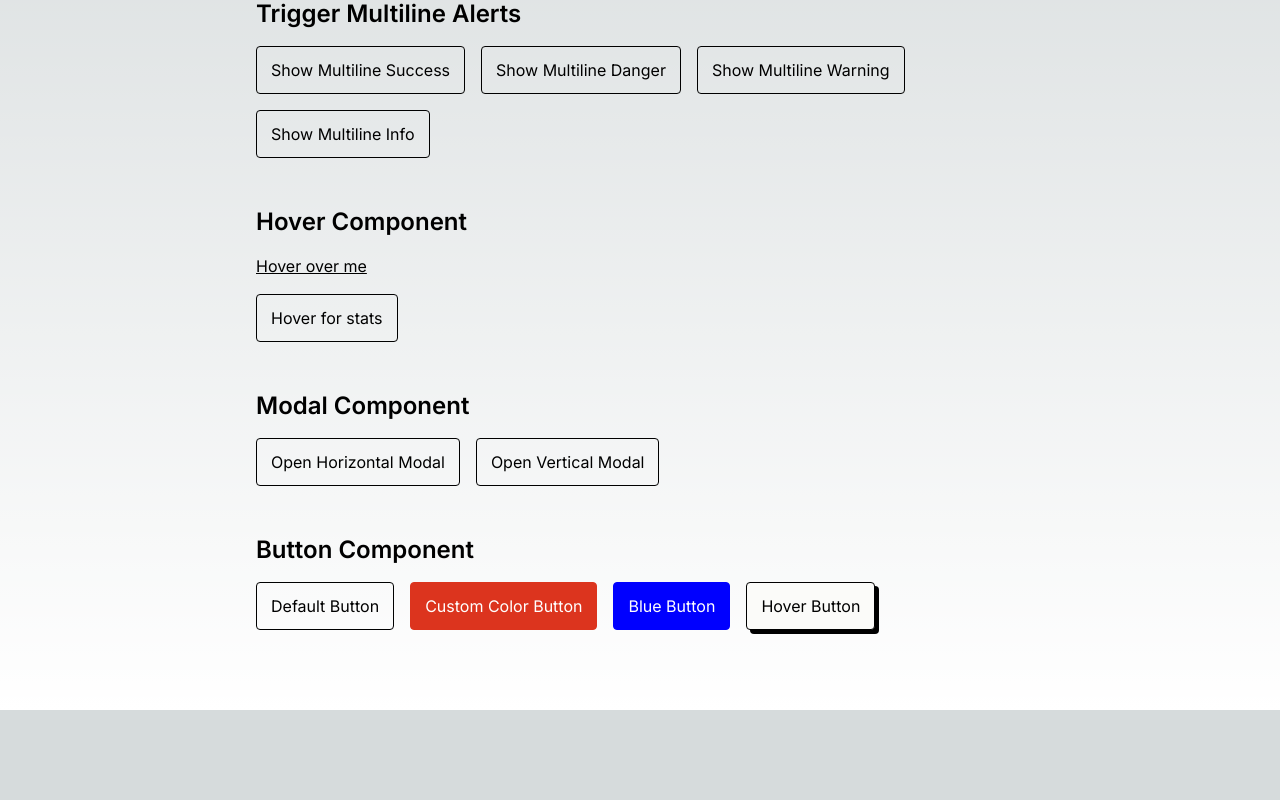
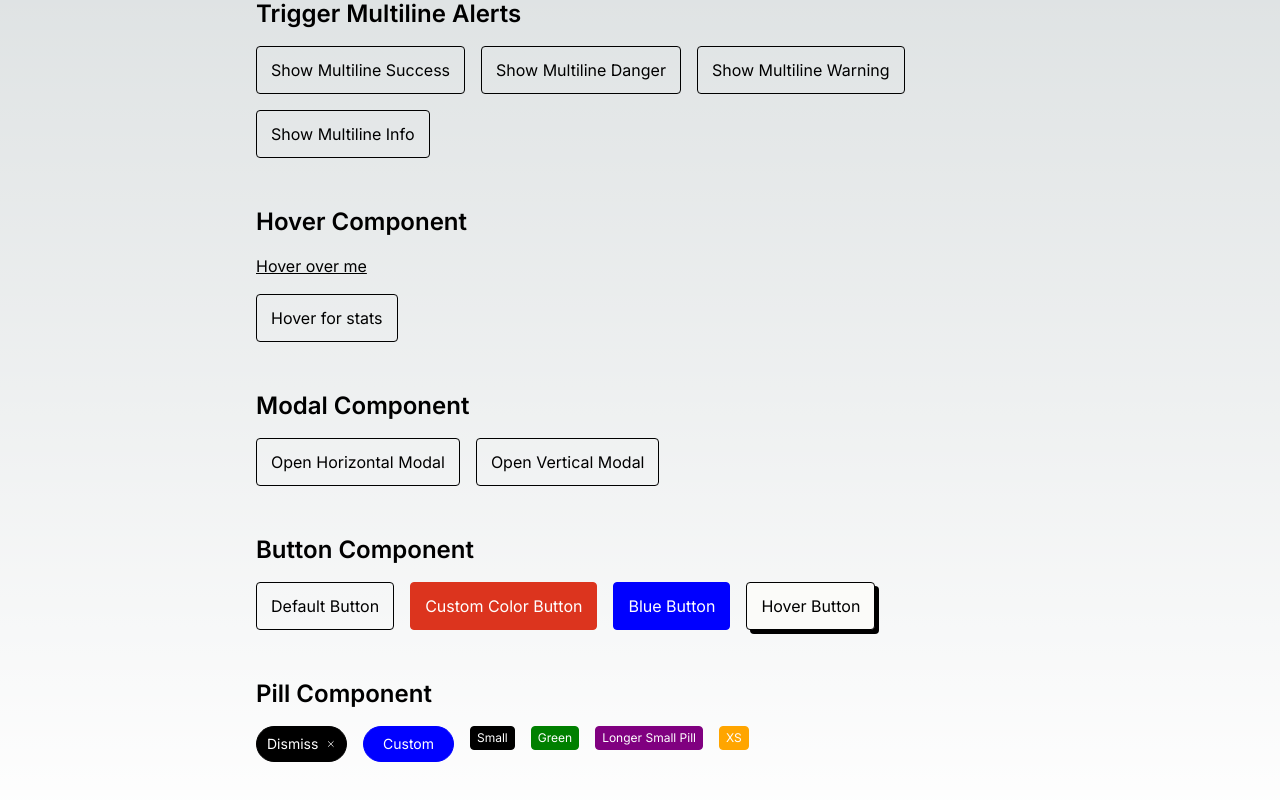
Before and after one commit to m2rads/financial-calendar, a Next.js app: page /playground in a window 1280 px wide. Shown: the part 250-1050 px from the top of the page. Before the commit the page ends 960 px from the top, so only its background shows below. Built offline with nearby package versions, Linux system fonts and the light colour scheme.

Commit message:
add optional hover effect to the pill component

```diff
--- a/app/playground/page.tsx
+++ b/app/playground/page.tsx
@@ -5,6 +5,7 @@ import { Alert, AlertTitle, AlertDescription, AlertProps } from '@/components/ui
 import { Button } from '@/components/ui/button';
 import { Hover } from '@/components/ui/hover';
 import { Modal } from '@/components/ui/modal';
+import { Pill } from '@/components/ui/pill';  // Add this import
 
 export default function Playground() {
   const [alerts, setAlerts] = useState<AlertProps[]>([]);
@@ -120,6 +121,18 @@ export default function Playground() {
           </div>
         </section>
 
+        <section className="space-y-4 mb-12">
+          <h2 className="text-2xl font-semibold">Pill Component</h2>
+          <div className="flex flex-wrap gap-4">
+            <Pill text="Dismiss" size="regular" icon={true} hoverEffect={true} />
+            <Pill text="Custom" size="regular" backgroundColor="blue" textColor="white" borderColor="blue" hoverEffect={true} />
+            <Pill text="Small" size="small" hoverEffect={true} />
+            <Pill text="Green" size="small" backgroundColor="green" textColor="white" borderColor="green" hoverEffect={true} />
+            <Pill text="Longer Small Pill" size="small" backgroundColor="purple" textColor="white" borderColor="purple" />
+            <Pill text="XS" size="small" backgroundColor="orange" textColor="white" borderColor="orange" />
+          </div>
+        </section>
+
         <Modal
           isOpen={isModalOpen}
           onClose={() => setIsModalOpen(false)}
--- /dev/null
+++ b/components/ui/pill.tsx
@@ -0,0 +1,62 @@
+import React, { useState } from "react";
+import { cva, type VariantProps } from "class-variance-authority";
+import { cn } from "@/lib/utils";
+import { OutlineX } from "@/components/icons";
+
+const pillVariants = cva(
+  "flex flex-row justify-center items-center gap-2 border border-solid box-border transition-all duration-200",
+  {
+    variants: {
+      size: {
+        regular: "w-[91px] h-9 px-2.5 py-1.5 rounded-[160px] text-sm leading-[130%]",
+        small: "h-6 px-1.5 py-0.5 rounded text-xs leading-[120%]",
+      },
+    },
+    defaultVariants: {
+      size: "regular",
+    },
+  }
+);
+
+export interface PillProps
+  extends React.HTMLAttributes<HTMLDivElement>,
+    VariantProps<typeof pillVariants> {
+  text: string;
+  icon?: boolean;
+  backgroundColor?: string;
+  textColor?: string;
+  borderColor?: string;
+  hoverEffect?: boolean;
+}
+
+const Pill = React.forwardRef<HTMLDivElement, PillProps>(
+  ({ className, size, text, icon = false, backgroundColor = "rgba(0,0,0,1)", textColor = "#ffffff", borderColor = "black", hoverEffect = false, ...props }, ref) => {
+    const [isHovered, setIsHovered] = useState(false);
+
+    const pillStyle = {
+      backgroundColor,
+      borderColor,
+      color: textColor,
+      boxShadow: isHovered && hoverEffect ? "4px 4px 0px 0px rgba(0,0,0,1)" : "none",
+      transform: isHovered && hoverEffect ? "translate(-2px, -2px)" : "none",
+    };
+
+    return (
+      <div
+        className={cn(pillVariants({ size }), className)}
+        ref={ref}
+        style={pillStyle}
+        onMouseEnter={() => setIsHovered(true)}
+        onMouseLeave={() => setIsHovered(false)}
+        {...props}
+      >
+        <p className="font-mabry-pro font-[400] text-center whitespace-nowrap">{text}</p>
+        {icon && size === "regular" && <OutlineX className="w-3 h-3" />}
+      </div>
+    );
+  }
+);
+
+Pill.displayName = "Pill";
+
+export { Pill, pillVariants };
```
